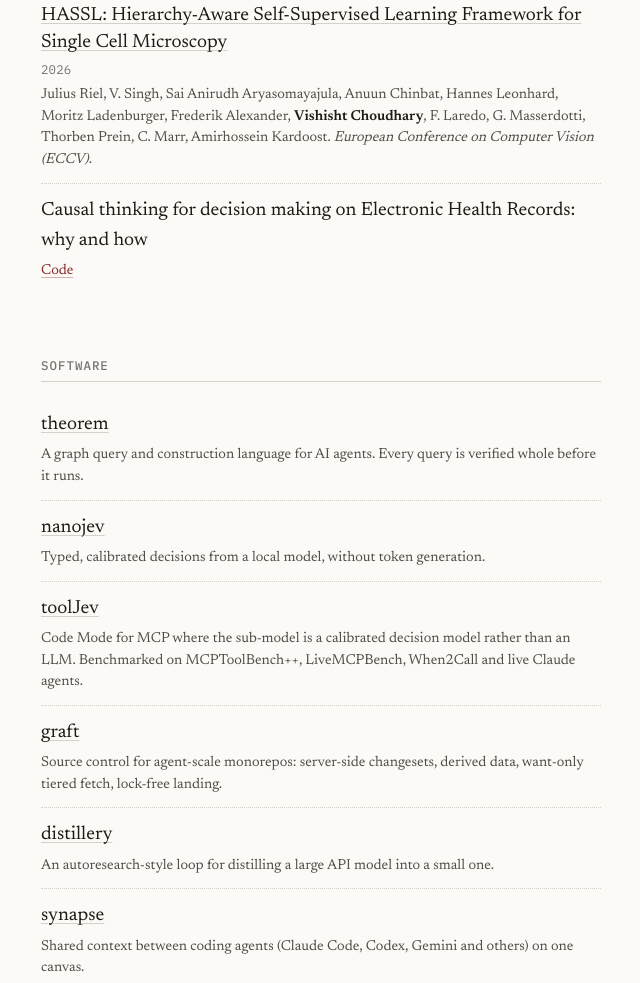
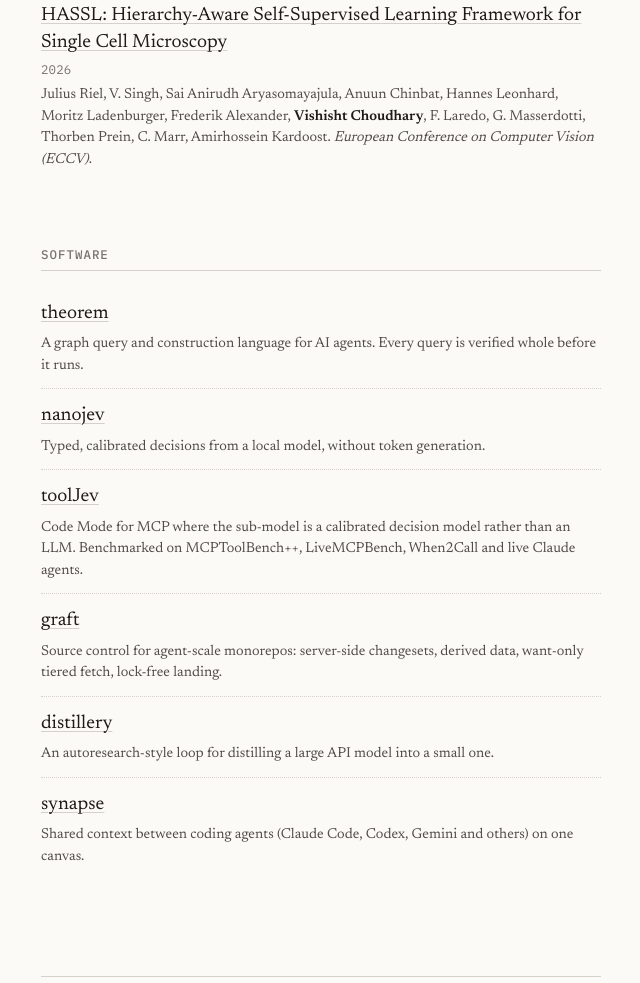
Before and after one commit to VishiATChoudhary/VishiATChoudhary.github.io, a plain HTML site: page index.html in a window 1280 px wide. Shown: the part 1094-2077 px from the top of the page, without its empty margins (319-959 px from the left). Drawn offline with Linux system fonts and the light colour scheme.

Commit message:
Remove CDSS-Penn entry from research list
Co-Authored-By: Claude Opus 5.5 <noreply@anthropic.com>

```diff
--- a/index.html
+++ b/index.html
@@ -61,10 +61,6 @@
           </div>
           <p class="entry-note">Julius Riel, V. Singh, Sai Anirudh Aryasomayajula, Anuun Chinbat, Hannes Leonhard, Moritz Ladenburger, Frederik Alexander, <span class="me">Vishisht Choudhary</span>, F. Laredo, G. Masserdotti, Thorben Prein, C. Marr, Amirhossein Kardoost. <span class="venue">European Conference on Computer Vision (ECCV)</span>.</p>
         </li>
-        <li>
-          <span class="entry-title">Causal thinking for decision making on Electronic Health Records: why and how</span>
-          <p class="entry-note"><a href="https://github.com/VishiATChoudhary/CDSS-Penn">Code</a></p>
-        </li>
       </ul>
     </section>
 
```
